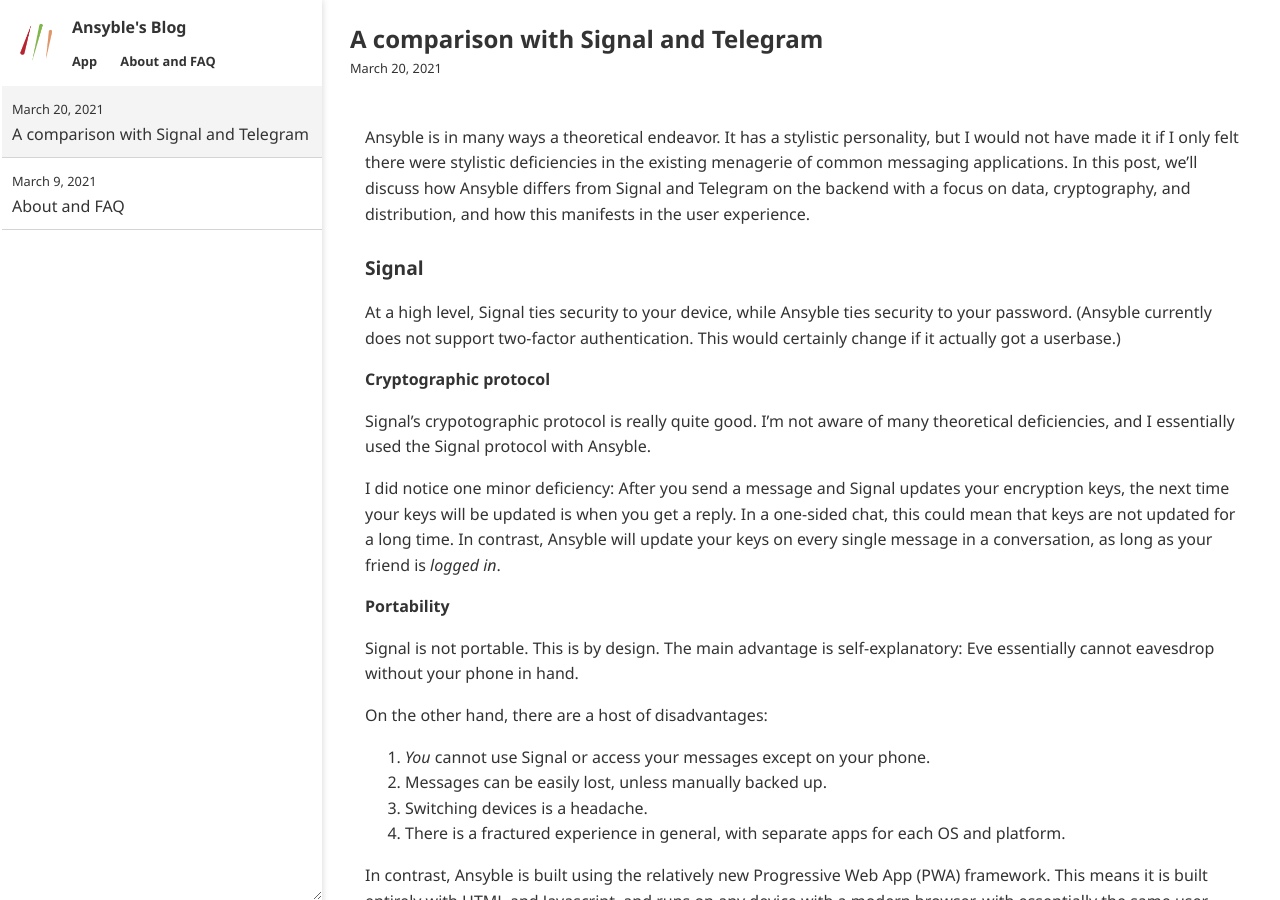
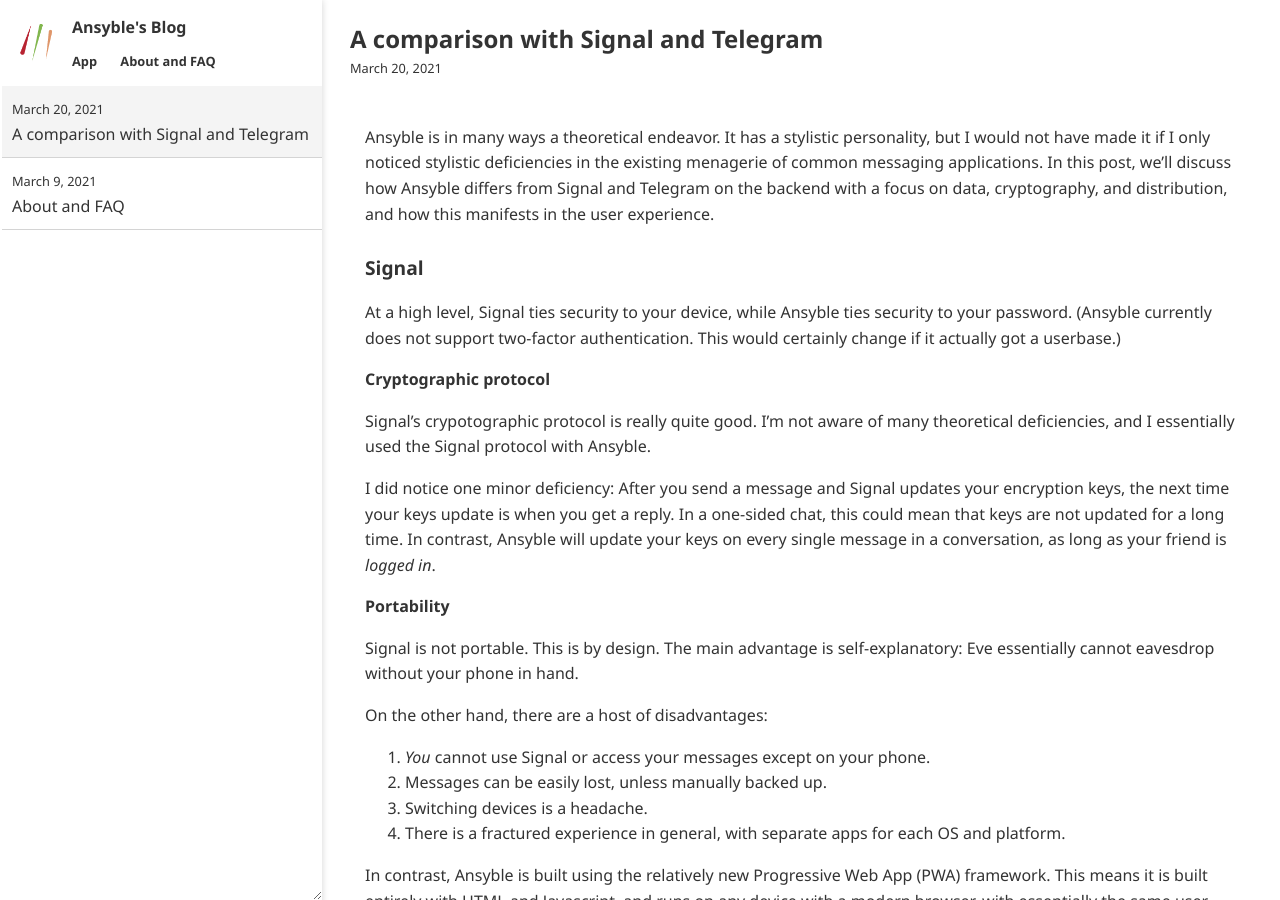
Before and after one commit to ansyblenetwork/ansybleblog, a Jekyll site: the page built from _posts/2021-03-20-a-comparison-with-signal-and-telegram.md, in a window 1280 px wide and 900 px high. Built offline with Jekyll 4.4.1, drawn with Linux system fonts in a browser that asks for light colours.

Commit message:
Update 2021-03-20-a-comparison-with-signal-and-telegram.md

```diff
--- a/_posts/2021-03-20-a-comparison-with-signal-and-telegram.md
+++ b/_posts/2021-03-20-a-comparison-with-signal-and-telegram.md
@@ -2,7 +2,7 @@
 title: "A comparison with Signal and Telegram"
 ---
 
-Ansyble is in many ways a theoretical endeavor. It has a stylistic personality, but I would not have made it if I only felt there were stylistic deficiencies in the existing menagerie of common messaging applications. In this post, we'll discuss how Ansyble differs from Signal and Telegram on the backend with a focus on data, cryptography, and distribution, and how this manifests in the user experience.
+Ansyble is in many ways a theoretical endeavor. It has a stylistic personality, but I would not have made it if I only noticed stylistic deficiencies in the existing menagerie of common messaging applications. In this post, we'll discuss how Ansyble differs from Signal and Telegram on the backend with a focus on data, cryptography, and distribution, and how this manifests in the user experience.
 
 ### Signal
 
@@ -12,7 +12,7 @@
 
 Signal's crypotographic protocol is really quite good. I'm not aware of many theoretical deficiencies, and I essentially used the Signal protocol with Ansyble.
 
-I did notice one minor deficiency: After you send a message and Signal updates your encryption keys, the next time your keys will be updated is when you get a reply. In a one-sided chat, this could mean that keys are not updated for a long time. In contrast, Ansyble will update your keys on every single message in a conversation, as long as your friend is _logged in_.
+I did notice one minor deficiency: After you send a message and Signal updates your encryption keys, the next time your keys update is when you get a reply. In a one-sided chat, this could mean that keys are not updated for a long time. In contrast, Ansyble will update your keys on every single message in a conversation, as long as your friend is _logged in_.
 
 #### Portability
 
```
